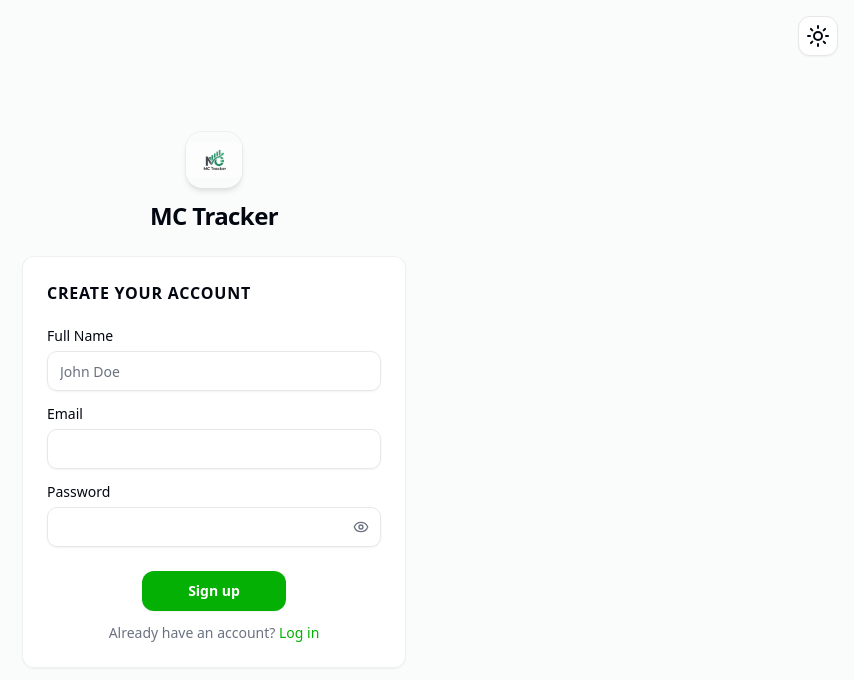
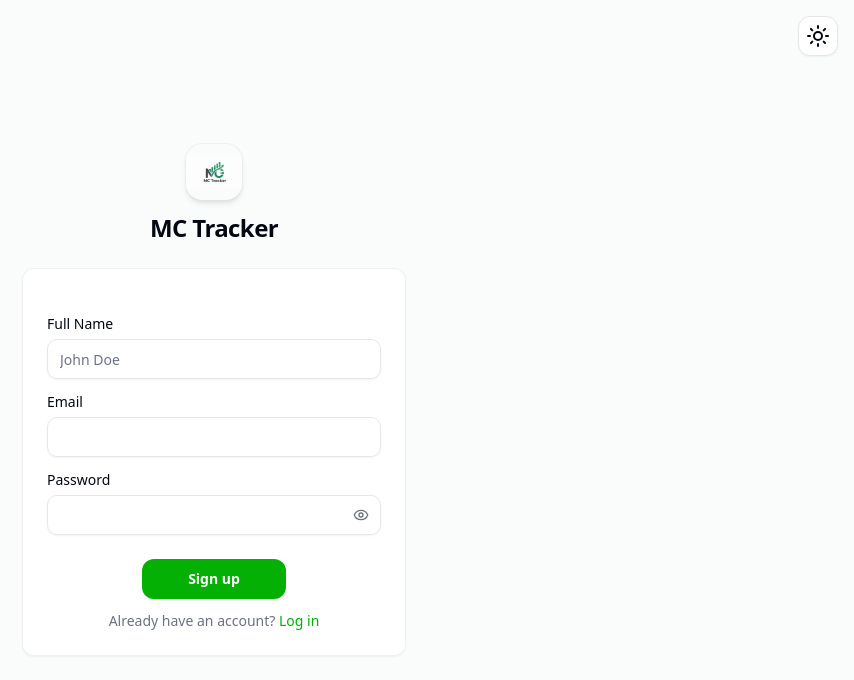
Before and after one commit to tediyo/MC-Tracker, a Next.js app in the folder apps/web/: page /signup in a window 1280 px wide. Shown: the top 680 px of the page, without its empty margins (426-1280 px from the left). Built offline with nearby package versions, Linux system fonts and the light colour scheme.

Commit message:
card titles

```diff
--- a/apps/web/components/auth/login-form.tsx
+++ b/apps/web/components/auth/login-form.tsx
@@ -18,7 +18,7 @@ export function LoginForm() {
   return (
     <Card>
       <CardHeader>
-        <CardTitle className="text-base text-foreground">Log in</CardTitle>
+        {/* <CardTitle className="text-base text-foreground">Log in</CardTitle> */}
       </CardHeader>
       <form action={formAction}>
         <CardContent className="flex flex-col gap-4">
--- a/apps/web/components/auth/signup-form.tsx
+++ b/apps/web/components/auth/signup-form.tsx
@@ -18,7 +18,7 @@ export function SignupForm() {
   return (
     <Card>
       <CardHeader>
-        <CardTitle className="text-base text-foreground">Create your account</CardTitle>
+        {/* <CardTitle className="text-base text-foreground">Create your account</CardTitle> */}
       </CardHeader>
       <form action={formAction}>
         <CardContent className="flex flex-col gap-4">
```
